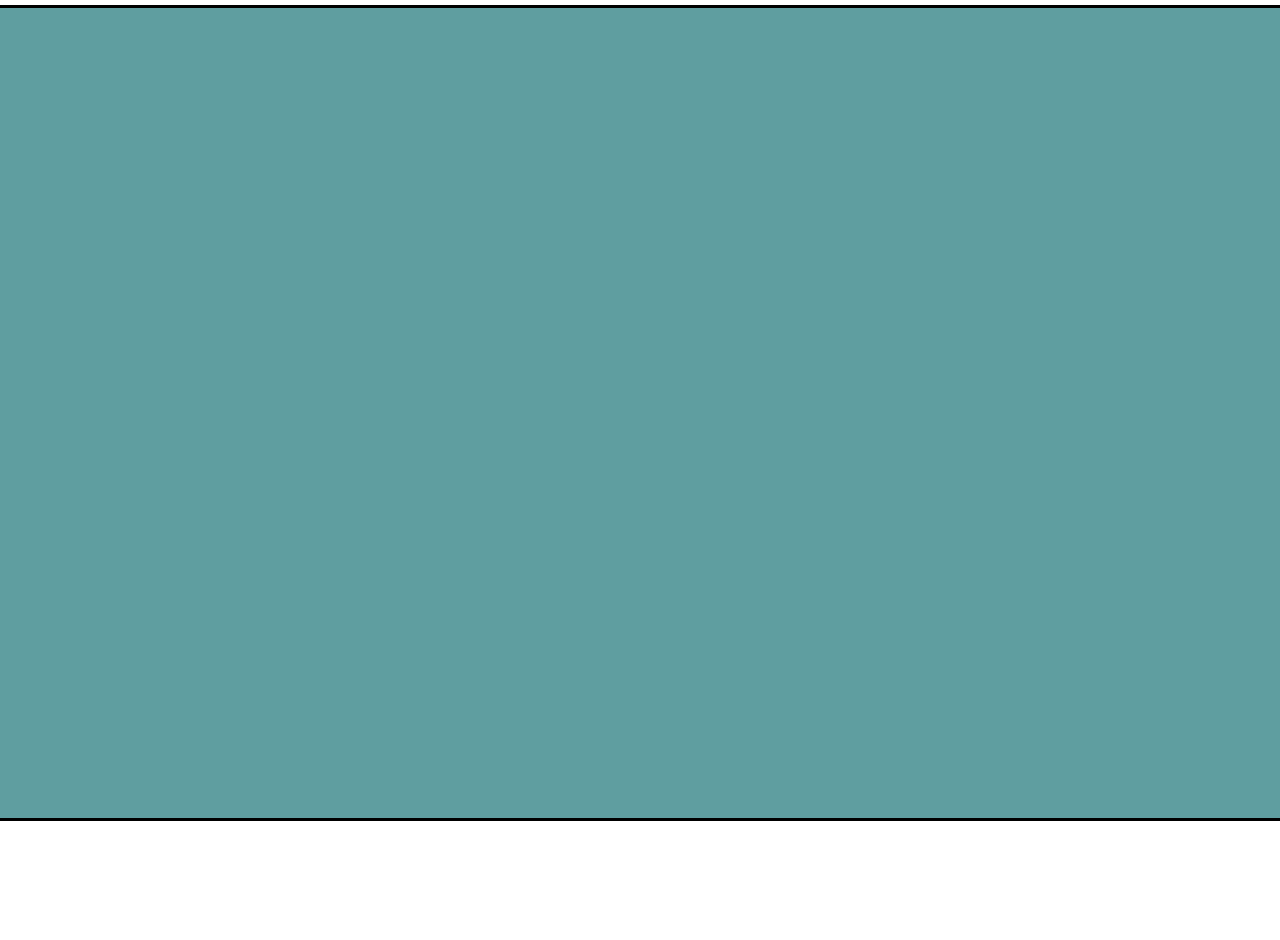
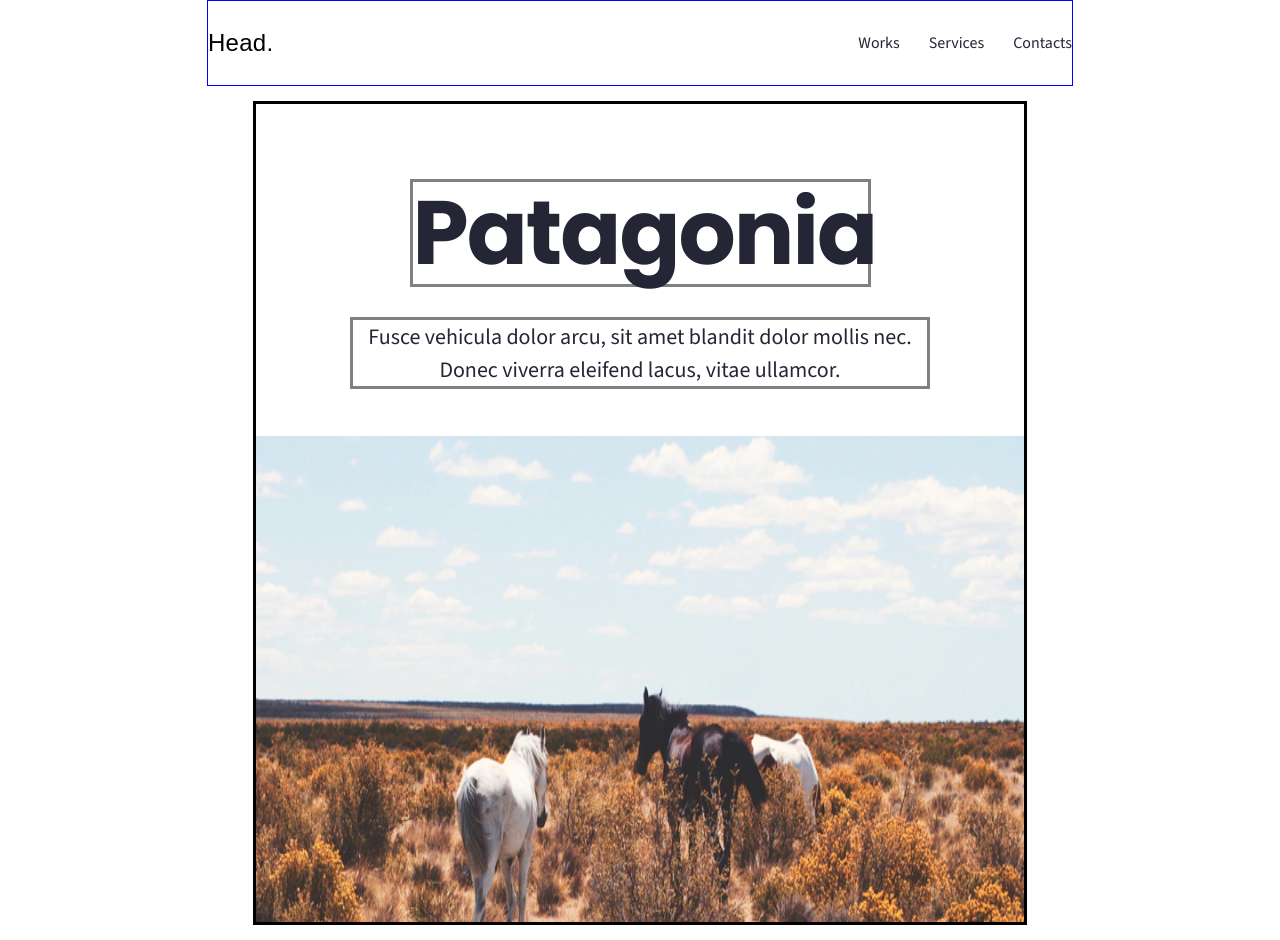
Before and after one commit to IdacJohansson/ResponsiveWebDesign_lesson12, a website: page index.html in a window 1280 px wide. Before the commit the page ends 826 px from the top, so only its background shows below. Drawn offline with nearby package versions, Linux system fonts and the light colour scheme; a web font is replaced by a local one.

Commit message:
added query and content

```diff
--- a/index.html
+++ b/index.html
@@ -6,16 +6,37 @@
     <link rel="preconnect" href="https://fonts.googleapis.com" />
     <link rel="preconnect" href="https://fonts.gstatic.com" crossorigin />
     <link
-      href="https://fonts.googleapis.com/css2?family=Poppins:ital,wght@0,100;0,200;0,300;0,400;0,500;0,600;0,700;0,800;0,900;1,100;1,200;1,300;1,400;1,500;1,600;1,700;1,800;1,900&family=Source+Sans+3:ital,wght@0,200..900;1,200..900&display=swap"
+      href="https://fonts.googleapis.com/css2?family=Aldrich&family=Fredoka:wght@300..700&family=Poppins:ital,wght@0,100;0,200;0,300;0,400;0,500;0,600;0,700;0,800;0,900;1,100;1,200;1,300;1,400;1,500;1,600;1,700;1,800;1,900&family=Source+Sans+3:ital,wght@0,200..900;1,200..900&display=swap"
       rel="stylesheet"
     />
-    <link rel="stylesheet" href="/node_modules/normalize.css/normalize.css">
-    <link rel="stylesheet" href="/styles/_index.css">
+    <link rel="stylesheet" href="/node_modules/normalize.css/normalize.css" />
+    <link rel="stylesheet" href="/styles/_index.css" />
     <title>Responsive Design</title>
   </head>
   <body>
+    <nav class="nav">
+      <h3 class="nav__logo">Head.</h3>
+      <ul class="nav__list">
+        <li class="nav__li">
+          <a class="nav__link" href="">Works</a>
+        </li>
+        <li class="nav__li">
+          <a class="nav__link" href="">Services</a>
+        </li>
+        <li class="nav__li">
+          <a class="nav__link" href="">Contacts</a>
+        </li>
+      </ul>
+    </nav>
     <main>
-
+      <div class="container">
+        <h2 class="container__heading">Patagonia</h2>
+        <p class="container__text">
+          Fusce vehicula dolor arcu, sit amet blandit dolor mollis nec. Donec
+          viverra eleifend lacus, vitae ullamcor.
+        </p>
+        <img class="img-horses" src="/images/Image.jpg" alt="running-horses">
+      </div>
     </main>
   </body>
 </html>
--- a/styles/_colors.scss
+++ b/styles/_colors.scss
@@ -1 +1,2 @@
-$text-color: #242635;
+$darkblue: #242635;
+$lightgray: #D0D1DB;
--- a/styles/_fonts.scss
+++ b/styles/_fonts.scss
@@ -1,2 +1,5 @@
 $main-font: "Source Sans 3", system-ui;
 $heading-font: "Poppins", system-ui;
+
+$desktop-logo-font: Aldrich, sans-serif;
+$logo-font: "Fredoka", sans-serif; // tablet + mobile
--- a/styles/_index.scss
+++ b/styles/_index.scss
@@ -3,3 +3,56 @@
 
 @import "navigation";
 @import "layout";
+
+.container {
+  display: flex;
+  flex-wrap: wrap;
+  flex-direction: column;
+  align-items: center;
+  &__heading {
+    color: colors.$darkblue;
+    font-family: fonts.$heading-font;
+    font-style: normal;
+    text-align: center;
+    max-width: 455px;
+    width: 100%;
+    min-height: 102px;
+    height: 100%;
+    line-height: 102px;
+    letter-spacing: -2px;
+    font-size: 90px;
+    border: gray solid;
+    margin-bottom: 30px;
+    @media screen and (min-width: 1440px) {
+        font-size: 90px;
+      }
+
+      @media screen and (max-width: 768px) {
+        font-size: 72px;
+      }
+
+      @media screen and (max-width: 320px) { // fortsätt här
+        font-size: 36px;
+      }
+  }
+  &__text {
+    color: colors.$darkblue;
+    text-align: center;
+    max-width: 573.5px;
+    width: 100%;
+    min-height: 66px;
+    height: 100%;
+    line-height: 33px;
+    font-size: 22px;
+    border: gray solid;
+    margin: 0px;
+  }
+}
+
+.img-horses {
+  max-width: 864px;
+  width: 100%;
+  min-height: 486px;
+  height: 100%;
+  margin-top: 47px; //?
+}
--- a/styles/_layout.scss
+++ b/styles/_layout.scss
@@ -1,4 +1,4 @@
-body{
+body {
   display: flex;
   flex-direction: column;
   align-items: center;
@@ -6,12 +6,36 @@
   font-family: fonts.$main-font;
 }
 
-main{
+main {
   max-width: 1440px;
   width: 100%;
   min-height: 810px;
   height: 100%;
-    background-color: cadetblue;
-    margin: 5px;
+  margin: 10px;
   border: black solid;
+  position: relative;
 }
+
+/* Desktop*/
+@media screen and (min-width: 1440px) {
+  main {
+    max-width: 1440px;
+    margin: 20px;
+  }
+}
+
+/* Tablet*/
+@media screen and (max-width: 1439px) and (min-width: 768px) {
+  main {
+    max-width: 768px;
+    margin: 15px;
+  }
+}
+
+/* Mobile */
+@media screen and (max-width: 767px) {
+  main {
+    max-width: 320px;
+    margin: 10px;
+  }
+}
--- a/styles/_navigation.scss
+++ b/styles/_navigation.scss
@@ -0,0 +1,36 @@
+.nav {
+  border: 1px blue solid;
+  max-width: 864px;
+  width: 100%;
+  min-height: 486;
+  height: 100%;
+  display: flex;
+  flex-wrap: wrap;
+  align-items: center;
+  justify-content: space-between;
+
+  &__logo {
+    font-size: 24px;
+    line-height: 36px;
+    letter-spacing: 0.25px;
+    font-family: fonts.$desktop-logo-font;
+    font-weight: 400;
+  }
+
+  &__list {
+    list-style: none;
+    display: flex;
+    gap: 29px;
+  }
+  &__li {
+    cursor: pointer;
+    &:hover {
+      color: colors.$lightgray;
+      opacity: 0.8;
+    }
+  }
+  &__link {
+    text-decoration: none;
+    color: colors.$darkblue;
+  }
+}
```
Also changed, not shown: package.json (+5 -2 lines), styles/_index.css, 1 other file. Lines whose indentation alone changed are shown as unchanged.
